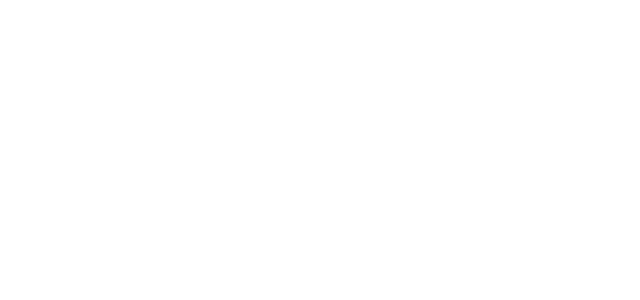
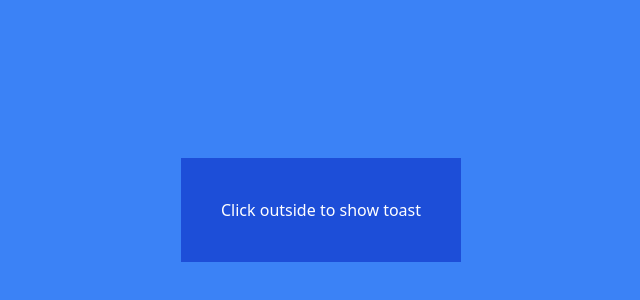
Before and after one commit to bhimanshukalra/algochurn-practice, a React (Vite) app: page / in a window 1280 px wide. Shown: the part 190-490 px from the top of the page, without its empty margins (319-959 px from the left). Built offline with nearby package versions, Linux system fonts and the light colour scheme.

Commit message:
Chore: added UseOutsideClickCustomHook solution

```diff
--- a/src/App.tsx
+++ b/src/App.tsx
@@ -18,6 +18,7 @@
 import { InsertTextInDocument } from "./solutions/insert-text-in-document";
 import { SelectAllCheckboxes } from "./solutions/select-all-checkboxes";
 import { ImplementCurrying } from "./solutions/implement-currying";
+import { UseOutsideClickCustomHook } from "./solutions/useoutsideclick-custom-hook";
 /* eslint-enable @typescript-eslint/no-unused-vars */
 
 function App() {
@@ -39,7 +40,8 @@
       {/* <CountDownTimer /> */}
       {/* <InsertTextInDocument /> */}
       {/* <SelectAllCheckboxes /> */}
-      <ImplementCurrying />
+      {/* <ImplementCurrying /> */}
+      <UseOutsideClickCustomHook />
     </>
   );
 }
--- /dev/null
+++ b/src/solutions/useoutsideclick-custom-hook/index.tsx
@@ -0,0 +1,38 @@
+import { useEffect, useRef } from "react";
+
+export const UseOutsideClickCustomHook = () => {
+  const ref = useRef<HTMLDivElement>(null);
+  useOutsideClick(ref, () => {
+    console.log("useOutsideClick");
+  });
+  return (
+    <div className="flex flex-col items-center justify-center h-screen bg-blue-500">
+      <div ref={ref} className="p-10 text-white bg-blue-700">
+        Click outside to show toast
+      </div>
+    </div>
+  );
+};
+
+function useOutsideClick(
+  ref: React.RefObject<HTMLDivElement>,
+  callback: () => void
+) {
+  useEffect(() => {
+    const handleEvent = (event: MouseEvent | TouchEvent) => {
+      // @ts-ignore
+      if (!ref.current || ref.current.contains(event.target)) {
+        return;
+      }
+      callback();
+    };
+
+    document.addEventListener("mousedown", handleEvent);
+    document.addEventListener("touchstart", handleEvent);
+
+    return () => {
+      document.removeEventListener("mousedown", handleEvent);
+      document.removeEventListener("touchstart", handleEvent);
+    };
+  }, [callback, ref]);
+}
```
